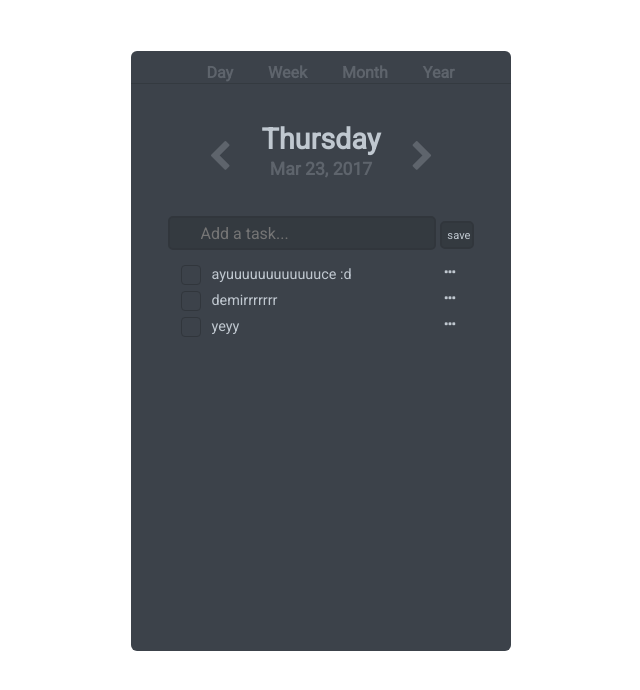
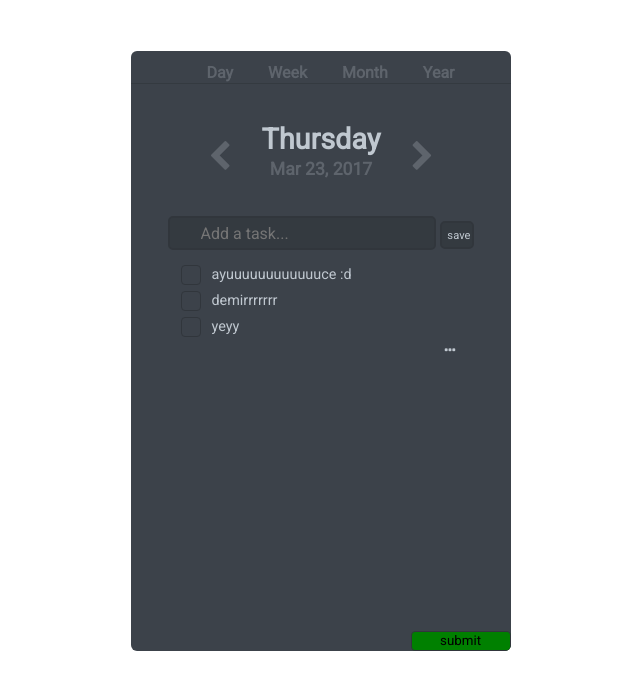
Before and after one commit to ayyucecay/to-do-list, a Django app: page / in a window 1280 px wide. Shown: the top 690 px of the page, without its empty margins (319-959 px from the left). Run offline with Django 3.2, Linux system fonts and the light colour scheme; data comes from the database, SQL or seed files in the repository; both versions use the stored data as it was after the commit; some web fonts are replaced.

Commit message:
working submit

```diff
--- a/day/views.py
+++ b/day/views.py
@@ -40,9 +40,10 @@ def random_view(request):
             new_todo.save()
             return HttpResponseRedirect("/")
 
+
     # Checking the todo box form processing
-
-
+    if request.POST.get("todo_checklist_submit_for_button"):
+        print("heyo")
 
 
     data = {
--- a/static/main.css
+++ b/static/main.css
@@ -10,6 +10,7 @@
   border-radius: 6px;
   margin-top: 4%;
   overflow-y: scroll;
+  position: relative;
 }
 
 /*----------------------------------  top-nav-bar  --------------------------*/
@@ -158,6 +159,15 @@
   background-color: transparent;
 }
 
+.todo_submit_btn {
+  position: absolute !important;
+  bottom: 0 !important;
+  right: 0;
+  background-color: green;
+  color: white;
+  width: 100px !important;
+}
+
 /*----------------------------------  all task drop-down --------------------------*/
 
 .dropdown-content a {
--- a/templates/main.html
+++ b/templates/main.html
@@ -3,10 +3,11 @@
 <html lang="en" dir="ltr">
 
 <head>
-  <title>Auto Corrector</title>
+  <title>To Do List</title>
   <link rel="stylesheet" href="{% static 'main.css' %}">
   <meta name="viewport" content="width=device-width, initial-scale=1.0, minimum-scale=1, maximum-scale=5.0" />
   <script src="https://cdnjs.cloudflare.com/ajax/libs/Chart.js/2.9.3/Chart.min.js"></script>
+  <script src="https://ajax.googleapis.com/ajax/libs/jquery/3.5.1/jquery.min.js"></script>
   <link href="https://stackpath.bootstrapcdn.com/font-awesome/4.7.0/css/font-awesome.min.css" rel="stylesheet" integrity="sha384-wvfXpqpZZVQGK6TAh5PVlGOfQNHSoD2xbE+QkPxCAFlNEevoEH3Sl0sibVcOQVnN" crossorigin="anonymous">
   <meta charset="utf-8">
 
@@ -47,35 +48,54 @@
       <form action="{% url 'random_view' %}" method="Post">
         {% csrf_token %}
         <input type="text" name="todo_content" placeholder="Add a task..." class="add-task-input">
-        <input type="submit" value= "save" name= "add_task_form_submit" class="add-task-button">
+        <input type="submit" value="save" name="add_task_form_submit" class="add-task-button">
       </form>
 
     </div>
 
     <div class="all-task">
 
-      {% for i in all_items %}
-      <form action="{% url 'random_view' %}" method="Post">
+
+      <form action="{% url 'random_view' %}" method="Post" id="todo_checklist_edit_form">
+        {% csrf_token %}
+
+        {% for i in all_items %}
         {% if i.is_completed == True %}
         <input type="checkbox" id="todo" name="todo" checked>
         {% else %}
         <input type="checkbox" id="todo" name="todo">
         {% endif %}
-        <label for="todo" data-content="Get out of bed">{{i.todo_content}}</label>
-        <button id="edit-list-button"><i class="fa fa-ellipsis-h"></i></button>
-        <div id="myDropdown" class="dropdown-content">
-          <a href="#"><i class="fa fa-map-pin"></i>Pin on the top</a>
-          <a href="#"><i class="fa fa-file"></i>Add a memo</a>
-          <a href="#"><i class="fa fa-trash"></i>Delete</a>
+        <input type="hidden" value="{{ i.id }}" name="{{ i.id }}">
+        <label for="todo">{{i.todo_content}}</label>
 
-        </div>
+        <br>
+        {% endfor %}
+
+        <input type="submit" value="submit" class="todo_submit_btn" name="todo_checklist_submit_for_button" id="todo-checklist-button">
       </form>
-      {% endfor %}
 
-    </div>
+      <script>
+
+        var todo_checklist_button = document.getElementById("todo-checklist-button");
+        todo_checklist_button.onclick = function(){
+          $(document).ready(function() {
+            $("form").submit(function() {
+              console.log("hey");
+              alert("Submitted");
+            });
+          });
+        }
+
+      </script>
 
 
-
+      <button id="edit-list-button"><i class="fa fa-ellipsis-h"></i></button>
+      <div id="myDropdown" class="dropdown-content">
+        <a href="#"><i class="fa fa-map-pin"></i>Pin on the top</a>
+        <a href="#"><i class="fa fa-file"></i>Add a memo</a>
+        <a href="#"><i class="fa fa-trash"></i>Delete</a>
+      </div>
+    </div>
   </div>
 
 
```
Also changed, not shown: db.sqlite3.
